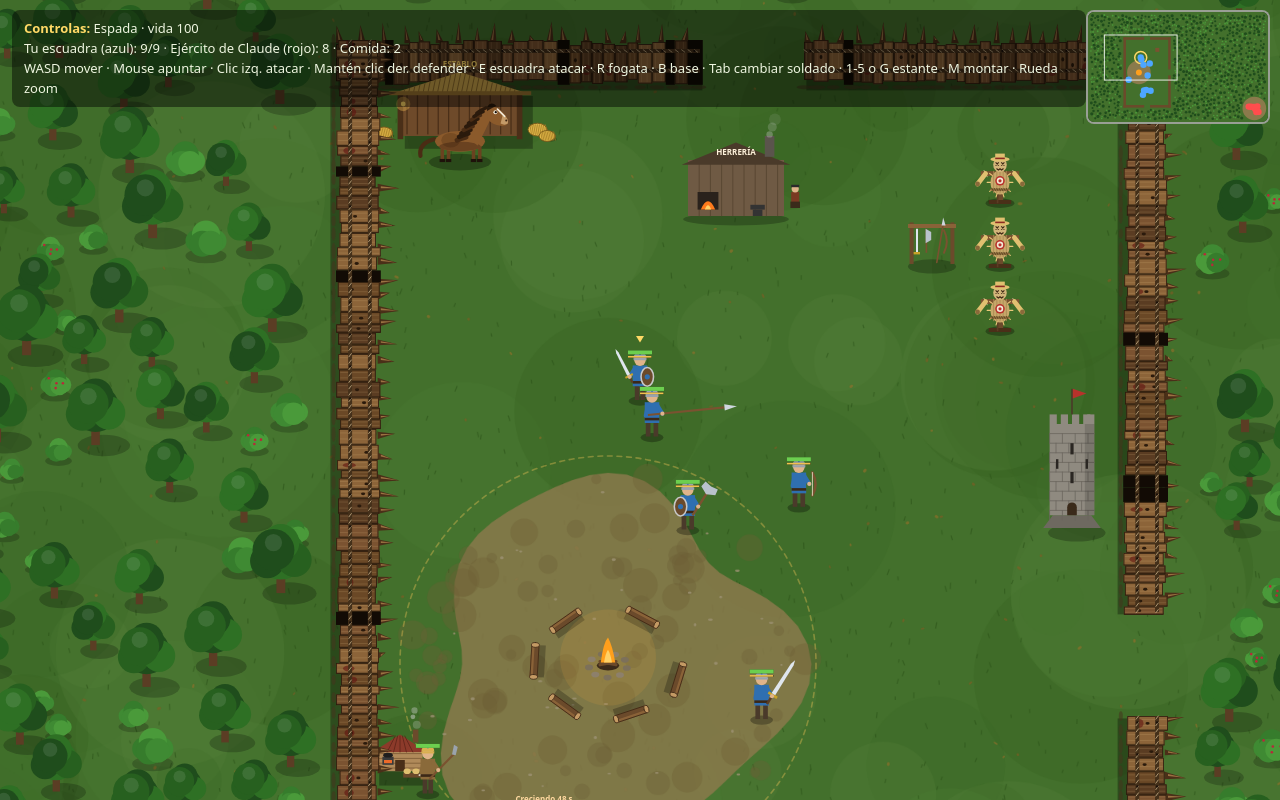
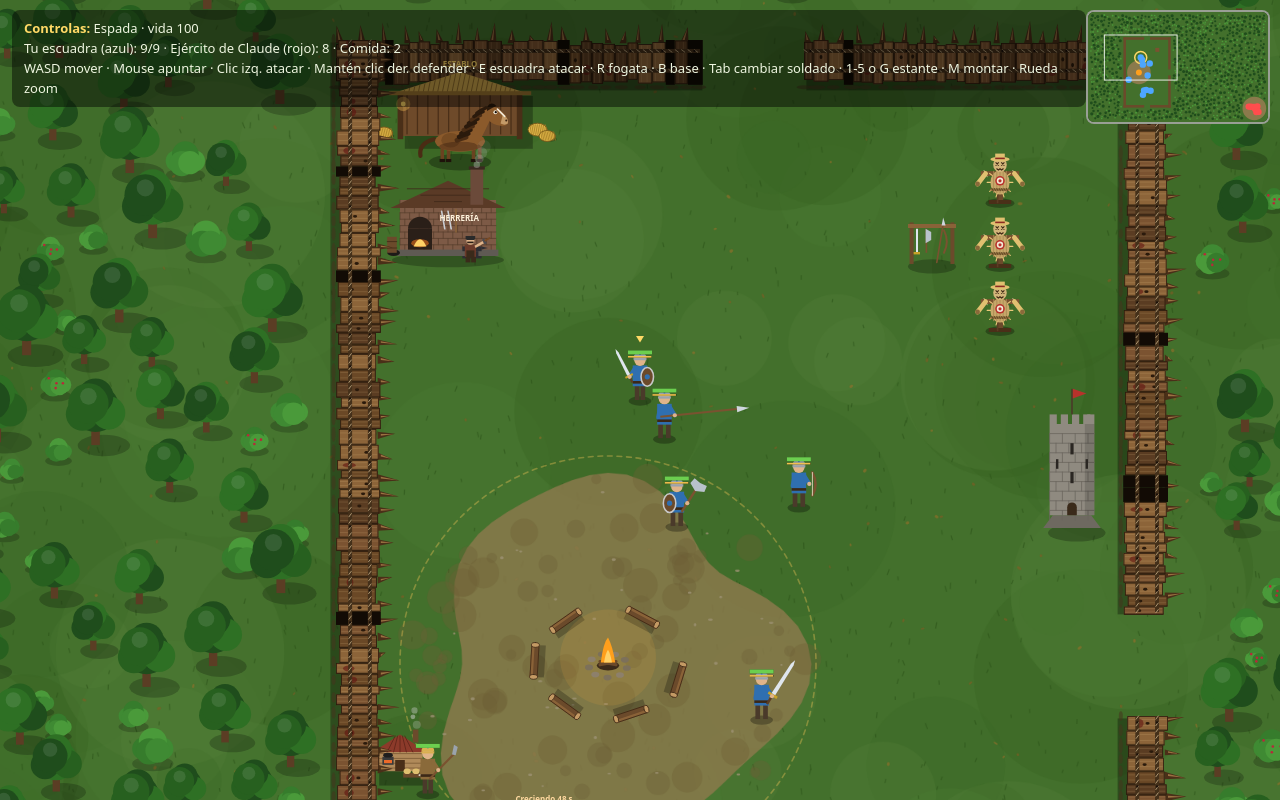
Before and after one commit to montesdeocasteve4-blip/Nose, a plain HTML site: page tu-vs-mi/index.html in a window 1280 px wide. Drawn offline with Linux system fonts and the light colour scheme; animation ran at ten frames a second.

Commit message:
Herrería debajo del establo con herrero trabajando; mejora de 45 s
Co-Authored-By: Claude Haiku 5.5 <noreply@anthropic.com>
Claude-Session: https://claude.ai/code/session_01SCvfMyahWobd4rKuipjPd2

```diff
--- a/tu-vs-mi/index.html
+++ b/tu-vs-mi/index.html
@@ -314,8 +314,8 @@
   const DETECT_R = 240, GATHER_R = 120, ALERT_R = 360;
   // Establo (su techo bloquea), trampas de estacas frente a la entrada del frente, y el caballo
   const STABLE = { type: 'stable', x: 500, y: 380, w: 150, h: 60, sy: 440 };
-  // Herrería dentro de la muralla: el herrero da +2 de daño a tu arma durante 30 s (cuesta una ración)
-  const FORGE = { type: 'forge', x: 860, y: 470, w: 120, h: 70, sy: 540 };
+  // Herrería dentro de la muralla, justo debajo del establo: el herrero da +2 de daño a tu arma durante 45 s (cuesta una ración)
+  const FORGE = { type: 'forge', x: 500, y: 520, w: 120, h: 70, sy: 590 };
   const SOLIDS = WALLS.concat([STABLE, FORGE]);
   // Grafo de navegación: esquinas de los obstáculos con margen (radio de la unidad + holgura)
   const NAV_M = 14;
@@ -714,14 +714,14 @@
     horse.y = u.y + Math.sin(u.f + Math.PI / 2) * 26;
     horse.moving = false;
   }
-  // Herrero: +2 de daño a tu arma durante 30 s a cambio de una ración de comida
+  // Herrero: +2 de daño a tu arma durante 45 s a cambio de una ración de comida
   function useForge() {
     if (!control || control.dead || ended) return;
     const fx = FORGE.x + FORGE.w / 2, fy = FORGE.y + FORGE.h / 2;
     if (Math.hypot(control.x - fx, control.y - fy) > 120) { addEffect(control.x, control.y - 60, 'Ve a la herrería', '#ffd966'); return; }
     if (FOOD.stock <= 0) { addEffect(control.x, control.y - 60, 'Sin comida', '#ff9a6a'); return; }
     FOOD.stock--;
-    control.forgeT = 30;
+    control.forgeT = 45;
     addEffect(control.x, control.y - 60, '¡Arma +2 daño!', '#ffd966');
   }
   function toggleMount() {
@@ -1026,43 +1026,92 @@
     ctx.fillStyle = '#b8322b';
     ctx.beginPath(); ctx.moveTo(x + 1, top - 44); ctx.lineTo(x + 18, top - 38); ctx.lineTo(x + 1, top - 32); ctx.closePath(); ctx.fill();
   }
-  // Herrería: fragua encendida, chimenea con humo, yunque y el herrero junto a la puerta
+  // Herrería: taller de piedra y ladrillo con fragua encendida, yunque, temple y un herrero trabajando el hierro
   function drawForge(f, t) {
     const { x, y, w, h } = f;
+    const ax = x + w - 30, ay = y + h - 6; // yunque (donde trabaja el herrero)
+    // sombra
     ctx.fillStyle = 'rgba(0,0,0,0.25)';
-    ctx.beginPath(); ctx.ellipse(x + w / 2, y + h + 4, w / 2 + 6, 8, 0, 0, TAU); ctx.fill();
-    // paredes de madera y piedra
-    ctx.fillStyle = '#6f5a44'; ctx.fillRect(x, y, w, h);
-    ctx.strokeStyle = '#55432f'; ctx.lineWidth = 1;
-    for (let xx = x + 14; xx < x + w; xx += 14) { ctx.beginPath(); ctx.moveTo(xx, y); ctx.lineTo(xx, y + h); ctx.stroke(); }
-    // techo a dos aguas
-    ctx.fillStyle = '#4a3a2a';
-    ctx.beginPath(); ctx.moveTo(x - 8, y + 6); ctx.lineTo(x + w / 2, y - 22); ctx.lineTo(x + w + 8, y + 6); ctx.closePath(); ctx.fill();
-    // chimenea de piedra y humo
-    ctx.fillStyle = '#5a544c'; ctx.fillRect(x + w - 24, y - 30, 12, 26);
-    for (let i = 0; i < 3; i++) {
-      const k = ((t * 0.4) + i / 3) % 1;
-      ctx.fillStyle = 'rgba(200,200,200,' + (0.35 * (1 - k)).toFixed(3) + ')';
-      ctx.beginPath(); ctx.arc(x + w - 18 + k * 10, y - 32 - k * 28, 4 + k * 5, 0, TAU); ctx.fill();
-    }
-    // boca de la fragua encendida
-    ctx.fillStyle = '#2a221c'; ctx.fillRect(x + 12, y + h - 30, 26, 22);
-    const fl = 1 + Math.sin(t * 12) * 0.15;
-    ctx.fillStyle = '#ff7a1c';
-    ctx.beginPath(); ctx.moveTo(x + 16, y + h - 8); ctx.quadraticCurveTo(x + 25, y + h - 30 * fl, x + 34, y + h - 8); ctx.closePath(); ctx.fill();
+    ctx.beginPath(); ctx.ellipse(x + w / 2, y + h + 5, w / 2 + 10, 9, 0, 0, TAU); ctx.fill();
+    // muros de ladrillo en hiladas
+    ctx.fillStyle = '#7d5a46'; ctx.fillRect(x, y, w, h);
+    ctx.strokeStyle = '#5a3f2e'; ctx.lineWidth = 1;
+    for (let yy = y + 8; yy < y + h - 8; yy += 8) { ctx.beginPath(); ctx.moveTo(x, yy); ctx.lineTo(x + w, yy); ctx.stroke(); }
+    let r = 0;
+    for (let yy = y; yy < y + h - 8; yy += 8, r++) {
+      for (let xx = x + (r % 2 ? 6 : 0); xx < x + w; xx += 12) { ctx.beginPath(); ctx.moveTo(xx, yy); ctx.lineTo(xx, yy + 8); ctx.stroke(); }
+    }
+    // zócalo de piedra
+    ctx.fillStyle = '#5f5a53'; ctx.fillRect(x - 3, y + h - 8, w + 6, 8);
+    // tejado de tejas con alero
+    ctx.fillStyle = '#5a3a26';
+    ctx.beginPath(); ctx.moveTo(x - 12, y + 10); ctx.lineTo(x + w / 2, y - 24); ctx.lineTo(x + w + 12, y + 10); ctx.closePath(); ctx.fill();
+    ctx.strokeStyle = '#3e2818';
+    for (let k = 1; k < 4; k++) {
+      const ty = y + 10 - k * 8, half = (w / 2 + 12) * (1 - (ty - (y - 24)) / 34);
+      ctx.beginPath(); ctx.moveTo(x + w / 2 - half, ty); ctx.lineTo(x + w / 2 + half, ty); ctx.stroke();
+    }
+    // chimenea de ladrillo con humo
+    ctx.fillStyle = '#6b4a3a'; ctx.fillRect(x + w - 32, y - 40, 16, 46);
+    ctx.fillStyle = '#3a2a20'; ctx.fillRect(x + w - 34, y - 42, 20, 4);
+    for (let i = 0; i < 4; i++) {
+      const k = ((t * 0.35) + i / 4) % 1;
+      ctx.fillStyle = 'rgba(190,190,190,' + (0.4 * (1 - k)).toFixed(3) + ')';
+      ctx.beginPath(); ctx.arc(x + w - 24 + k * 12, y - 44 - k * 30, 4 + k * 6, 0, TAU); ctx.fill();
+    }
+    // arco de la fragua con brasas
+    ctx.fillStyle = '#2a1f18';
+    ctx.fillRect(x + 10, y + h - 34, 30, 26);
+    ctx.beginPath(); ctx.arc(x + 25, y + h - 34, 15, Math.PI, 0); ctx.fill();
+    const glow = 0.6 + 0.3 * Math.sin(t * 10);
+    ctx.fillStyle = 'rgba(255,122,28,' + glow.toFixed(3) + ')';
+    ctx.beginPath(); ctx.ellipse(x + 25, y + h - 16, 11, 5, 0, 0, TAU); ctx.fill();
     ctx.fillStyle = '#ffd166';
-    ctx.beginPath(); ctx.moveTo(x + 21, y + h - 8); ctx.quadraticCurveTo(x + 25, y + h - 20 * fl, x + 29, y + h - 8); ctx.closePath(); ctx.fill();
-    // yunque
-    ctx.fillStyle = '#333'; ctx.fillRect(x + w - 42, y + h - 14, 18, 6); ctx.fillRect(x + w - 39, y + h - 8, 12, 8);
+    ctx.beginPath(); ctx.moveTo(x + 17, y + h - 12); ctx.quadraticCurveTo(x + 25, y + h - 30, x + 33, y + h - 12); ctx.closePath(); ctx.fill();
+    // carbón apilado
+    ctx.fillStyle = '#1e1a18';
+    ctx.beginPath(); ctx.ellipse(x - 8, y + h - 4, 8, 4, 0, 0, TAU); ctx.fill();
+    // barril de temple
+    ctx.fillStyle = '#6b4a2b'; ctx.fillRect(x - 16, y + h - 24, 12, 20);
+    ctx.strokeStyle = '#3f2a16'; ctx.beginPath(); ctx.moveTo(x - 16, y + h - 18); ctx.lineTo(x - 4, y + h - 18); ctx.moveTo(x - 16, y + h - 10); ctx.lineTo(x - 4, y + h - 10); ctx.stroke();
+    // armas colgadas en la pared
+    ctx.strokeStyle = '#c9cdd3'; ctx.lineWidth = 2;
+    for (const sx of [x + 52, x + 60]) { ctx.beginPath(); ctx.moveTo(sx, y + 14); ctx.lineTo(sx + 4, y + 36); ctx.stroke(); }
+    ctx.strokeStyle = '#8a6238'; ctx.lineWidth = 2; ctx.beginPath(); ctx.moveTo(x + 70, y + 12); ctx.lineTo(x + 70, y + 40); ctx.stroke();
+    // yunque con cuerno
+    ctx.fillStyle = '#2e2e33';
+    ctx.fillRect(ax - 12, ay - 6, 24, 6);
+    ctx.fillRect(ax - 8, ay, 16, 6);
+    ctx.fillRect(ax - 12, ay + 6, 24, 3);
+    ctx.beginPath(); ctx.moveTo(ax + 12, ay - 6); ctx.lineTo(ax + 20, ay - 4); ctx.lineTo(ax + 12, ay - 2); ctx.closePath(); ctx.fill();
+    // herrero: golpea el hierro con el martillo en un ritmo fijo
+    const hx = ax - 2, hy = y + h + 8;
+    const swing = Math.sin(t * 6);
+    ctx.fillStyle = '#3a2a1a'; ctx.fillRect(hx - 6, hy - 8, 6, 8); ctx.fillRect(hx + 1, hy - 8, 6, 8); // piernas
+    ctx.fillStyle = '#6b3a2a'; ctx.fillRect(hx - 7, hy - 22, 14, 15); // torso (camisa de trabajo)
+    ctx.fillStyle = '#3a2a1a'; ctx.fillRect(hx - 5, hy - 15, 10, 9); // mandil de cuero
+    ctx.fillStyle = '#e0b48a'; ctx.beginPath(); ctx.arc(hx, hy - 27, 5, 0, TAU); ctx.fill(); // cara
+    ctx.fillStyle = '#2a2a2a'; ctx.fillRect(hx - 6, hy - 33, 12, 4); ctx.fillRect(hx - 5, hy - 30, 10, 2); // gorro y barba
+    ctx.fillStyle = '#2a1f18'; ctx.fillRect(hx - 4, hy - 26, 8, 2); // barba
+    // brazo del martillo
+    ctx.save();
+    ctx.translate(hx + 6, hy - 19);
+    ctx.rotate(-1.2 + swing * 0.9);
+    ctx.fillStyle = '#e0b48a'; ctx.fillRect(-1, 0, 3, 12);
+    ctx.fillStyle = '#4a4a50'; ctx.fillRect(-3, 12, 7, 3); // cabeza del martillo
+    ctx.fillStyle = '#7a4a22'; ctx.fillRect(0, 14, 2, 8); // mango
+    ctx.restore();
+    // chispas al golpear
+    if (swing > 0.85) {
+      for (let i = 0; i < 5; i++) {
+        const a = i * 1.3 + t * 9;
+        ctx.fillStyle = i % 2 ? '#ffd166' : '#ff9a3c';
+        ctx.fillRect(ax + Math.cos(a) * 12, ay - 10 + Math.sin(a) * 8 - 4, 2, 2);
+      }
+    }
     // letrero
     ctx.fillStyle = '#fff3dc'; ctx.font = 'bold 10px system-ui, sans-serif'; ctx.textAlign = 'center';
-    ctx.fillText('HERRERÍA', x + w / 2, y - 6); ctx.textAlign = 'start';
-    // el herrero, junto a la puerta
-    const hx = x + w + 14, hy = y + h - 12;
-    ctx.fillStyle = '#7a3a22'; ctx.fillRect(hx - 5, hy - 18, 10, 16);
-    ctx.fillStyle = '#3a2a1a'; ctx.fillRect(hx - 6, hy - 6, 12, 8);
-    ctx.fillStyle = '#e0b48a'; ctx.beginPath(); ctx.arc(hx, hy - 22, 4.5, 0, TAU); ctx.fill();
-    ctx.fillStyle = '#2a2a2a'; ctx.fillRect(hx - 5, hy - 27, 10, 3);
+    ctx.fillText('HERRERÍA', x + w / 2 + 14, y + 26); ctx.textAlign = 'start';
   }
   function drawTent(t) {
     const { x, y } = t;
```
